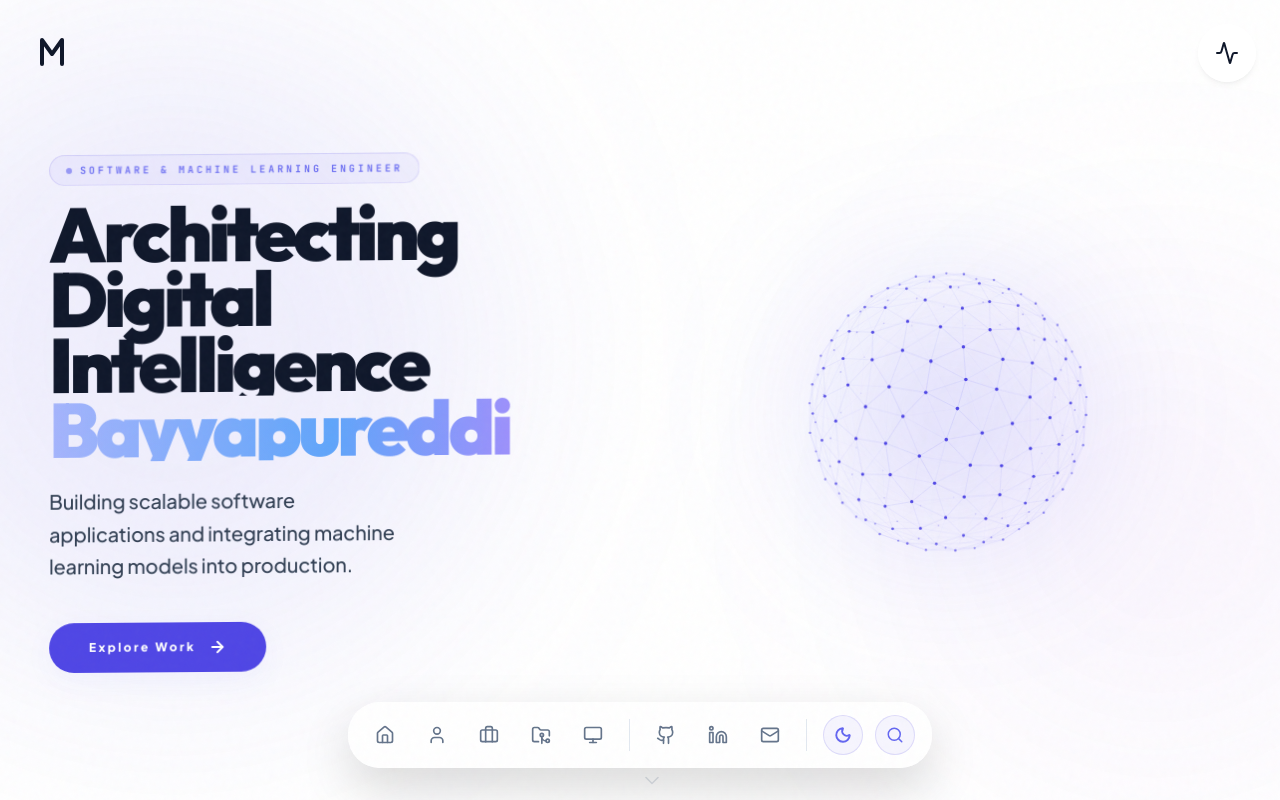
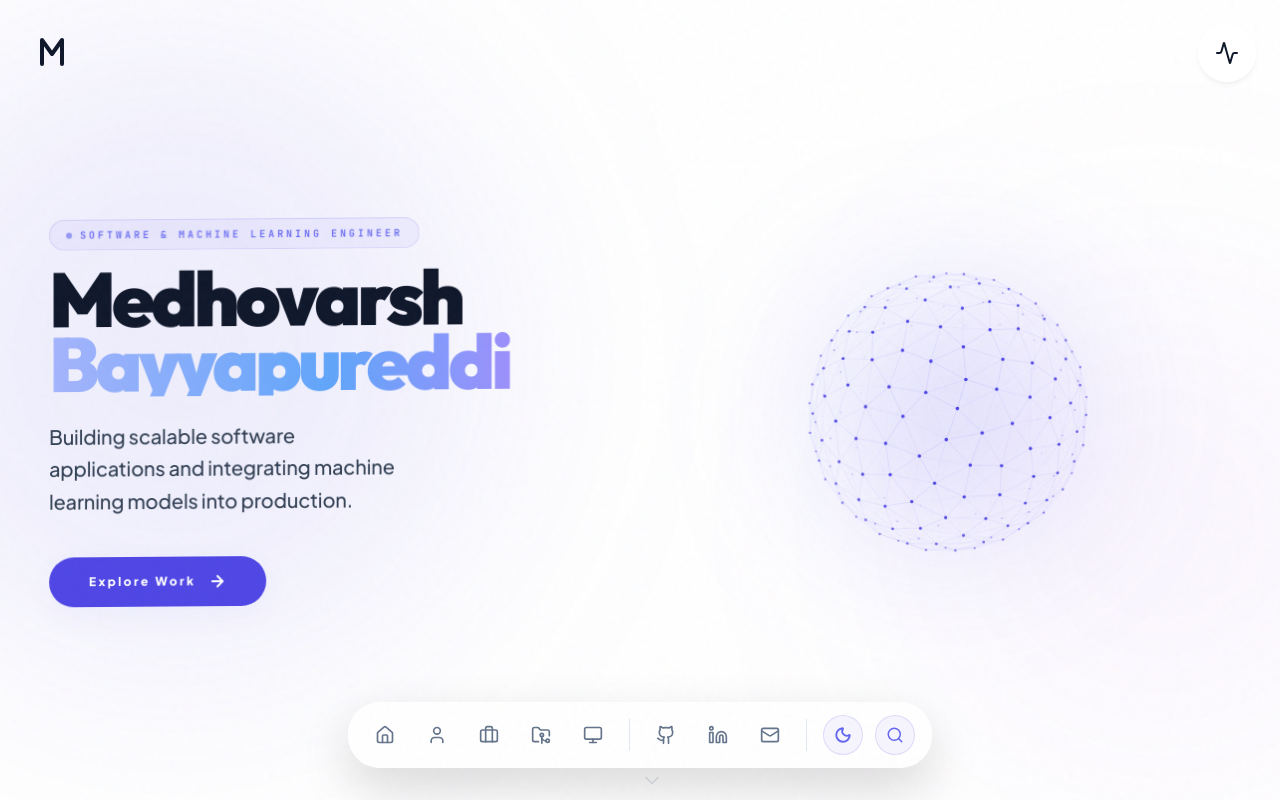
Before and after one commit to Medhovarsh/Medhovarsh-Portfolio, a React (Vite) app: page / in a window 1280 px wide. Shown: the top 800 px of the page. Built offline with nearby package versions, Linux system fonts and the light colour scheme.

Commit message:
style: change hero title to display name

```diff
--- a/src/components/Hero.tsx
+++ b/src/components/Hero.tsx
@@ -221,11 +221,9 @@ const ParticleSphere = memo(() => {
 
 
 /* ── Animated Headline ── */
-const words = ["Architecting", "Digital", "Intelligence"];
-
-const WordReveal = () => (
+const WordReveal = ({ text }: { text: string }) => (
     <div className="overflow-hidden">
-        {words.map((word, wi) => (
+        {text.split(' ').map((word, wi) => (
             <motion.span
                 key={wi}
                 className="inline-block mr-[0.25em]"
@@ -351,7 +349,7 @@ const Hero = () => {
 
                                         {/* Animated headline */}
                                         <h1 className="text-[clamp(3rem,6vw,5.5rem)] font-black tracking-ultra-tight leading-[0.85] text-glow-white">
-                                            <WordReveal />
+                                            <WordReveal text={name.split(' ')[0]} />
                                             <motion.span
                                                 className="text-transparent bg-clip-text bg-gradient-to-r from-indigo-300 via-blue-400 to-purple-400 block"
                                                 initial={{ opacity: 0, y: 20 }}
```
